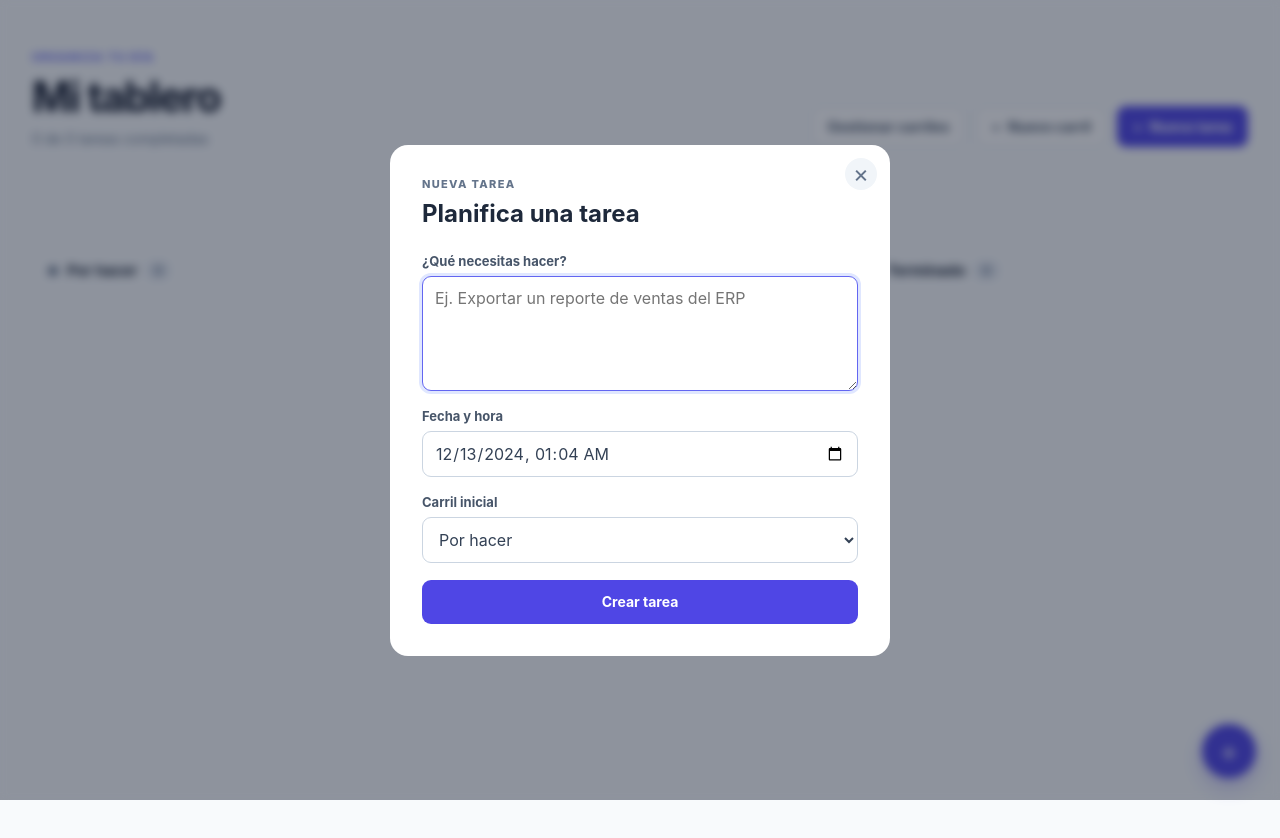
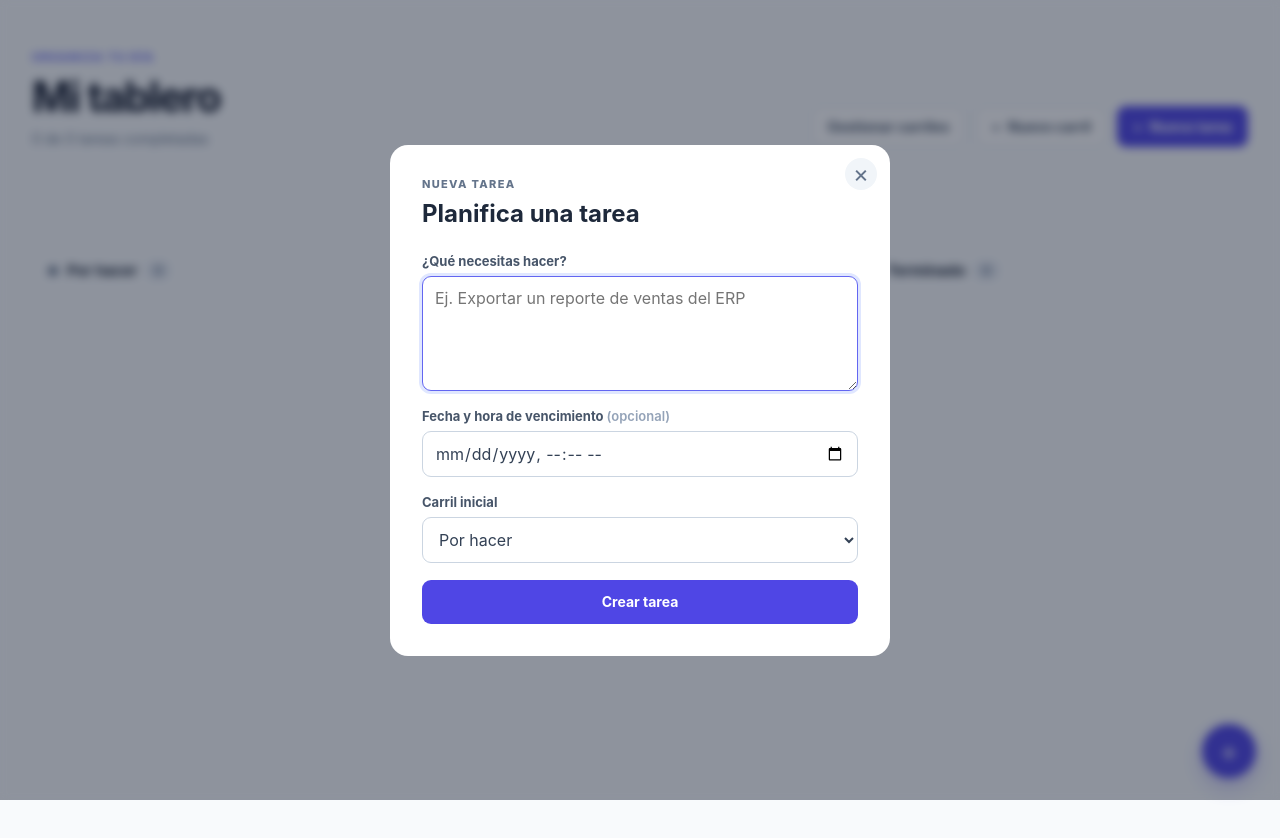
Before and after one commit to StevenSanchezEs/TicTac, a React (Create React App) app: page / in a window 1280 px wide. Both pictures are taken after typing "Sample" into the empty fields and a click on the button "Crear nueva tarea". Shown: the top 838 px of the page. Built offline with nearby package versions, Linux system fonts and the light colour scheme.

Commit message:
feat(tareas): agregar funcionalidad que asigna fechas de creación automaticamente y fecha de vencimiento opcional

```diff
--- a/src/components/TodoForm/TodoForm.jsx
+++ b/src/components/TodoForm/TodoForm.jsx
@@ -3,11 +3,7 @@ import { useState } from 'react';
 
 export function TodoForm(props){
     const [taskValue, setTaskValue] = useState('');
-    const [dueAt, setDueAt] = useState(() => {
-        const date = new Date();
-        date.setMinutes(date.getMinutes() - date.getTimezoneOffset());
-        return date.toISOString().slice(0, 16);
-    });
+    const [dueAt, setDueAt] = useState('');
     const [laneId, setLaneId] = useState(props.lanes?.[0]?.id || 'todo');
 
     const isLaneForm = props.mode === 'lane';
@@ -19,7 +15,7 @@ export function TodoForm(props){
             if (props.addLane(taskValue)) props.setIsOpen(false);
             return;
         }
-        props.addTask(taskValue, dueAt, laneId);
+        props.addTask(taskValue, dueAt || null, laneId);
         props.setIsOpen(false);
     };
 
@@ -35,8 +31,8 @@ export function TodoForm(props){
                 <textarea id="task-name" autoFocus value={taskValue} placeholder="Ej. Exportar un reporte de ventas del ERP" onChange={(event) => setTaskValue(event.target.value)} />
             )}
             {!isLaneForm && <>
-                <label htmlFor="due-date">Fecha y hora</label>
-                <input id="due-date" type="datetime-local" value={dueAt} onChange={(event) => setDueAt(event.target.value)} required />
+                <label htmlFor="due-date">Fecha y hora de vencimiento <span className={styles.optional}>(opcional)</span></label>
+                <input id="due-date" type="datetime-local" value={dueAt} onChange={(event) => setDueAt(event.target.value)} />
                 <label htmlFor="lane">Carril inicial</label>
                 <select id="lane" value={laneId} onChange={(event) => setLaneId(event.target.value)}>
                     {props.lanes.map(lane => <option key={lane.id} value={lane.id}>{lane.name}</option>)}
--- a/src/components/TodoForm/TodoForm.module.css
+++ b/src/components/TodoForm/TodoForm.module.css
@@ -12,6 +12,7 @@
 .eyebrow { color: #64748b; font-weight: 800; font-size: 11px; letter-spacing: .12em; margin-bottom: 8px; }
 .todoForm h1 { font-size: 24px; margin-bottom: 25px; }
 .todoForm label { font-size: 13px; font-weight: 700; margin: 0 0 7px; color: #475569; }
+.optional { color: #94a3b8; font-weight: 600; }
 
 .todoForm textarea, .todoForm input, .todoForm select{
     width: 100%;
--- a/src/components/TodoItem/TodoItem.jsx
+++ b/src/components/TodoItem/TodoItem.jsx
@@ -2,9 +2,26 @@ import styles from './TodoItem.module.css'
 import 'bootstrap-icons/font/bootstrap-icons.css';
 
 export function TodoItem(props){
-    const formattedDate = props.dueAt
-      ? new Intl.DateTimeFormat('es-MX', { dateStyle: 'medium', timeStyle: 'short' }).format(new Date(props.dueAt))
-      : 'Sin fecha programada';
+    const formatDate = (date) => new Intl.DateTimeFormat('es-MX', {
+      dateStyle: 'medium',
+      timeStyle: 'short',
+    }).format(new Date(date));
+
+    const formattedCreatedAt = props.createdAt
+      ? formatDate(props.createdAt)
+      : 'Sin registro de creación';
+
+    const formattedDueAt = props.dueAt
+      ? formatDate(props.dueAt)
+      : 'Sin vencimiento';
+
+    const dueDateClassName = props.dueAt
+      ? styles.taskDate
+      : `${styles.taskDate} ${styles.mutedDate}`;
+
+    const createdDateClassName = props.createdAt
+      ? styles.taskDate
+      : `${styles.taskDate} ${styles.mutedDate}`;
 
     return (
       <li
@@ -29,7 +46,8 @@ export function TodoItem(props){
         </div>
         <p className={`${styles.todoItemText} ${props.completed ? styles.todoItemTextComplete : ''}`}>{props.text}</p>
         <div className={styles.taskFooter}>
-          <span className={styles.dueDate}><i className="bi bi-calendar3"></i>{formattedDate}</span>
+          <span className={createdDateClassName}><i className="bi bi-plus-circle"></i>Creada: {formattedCreatedAt}</span>
+          <span className={dueDateClassName}><i className="bi bi-calendar3"></i>Vence: {formattedDueAt}</span>
         </div>
       </li>
     );
--- a/src/components/TodoItem/TodoItem.module.css
+++ b/src/components/TodoItem/TodoItem.module.css
@@ -19,6 +19,7 @@
 
 .todoItemTextComplete { text-decoration: line-through; color: #94a3b8; }
 .taskFooter { display: flex; flex-direction: column; gap: 10px; }
-.dueDate { color: #64748b; font-size: 12px; display: flex; align-items: center; gap: 6px; }
+.taskDate { color: #64748b; font-size: 12px; display: flex; align-items: center; gap: 6px; }
+.mutedDate { color: #94a3b8; }
 
 .checkIconActive{ color: #fff; background: #22c55e; border-color: #22c55e; }
--- a/src/hooks/useTodos.js
+++ b/src/hooks/useTodos.js
@@ -77,6 +77,7 @@ export function useTodos() {
     const newItem = {
       id: uuidv4(),
       text: text.trim(),
+      createdAt: new Date().toISOString(),
       dueAt,
       laneId: laneId || lanes[0]?.id || 'todo',
       completed: false,
```
